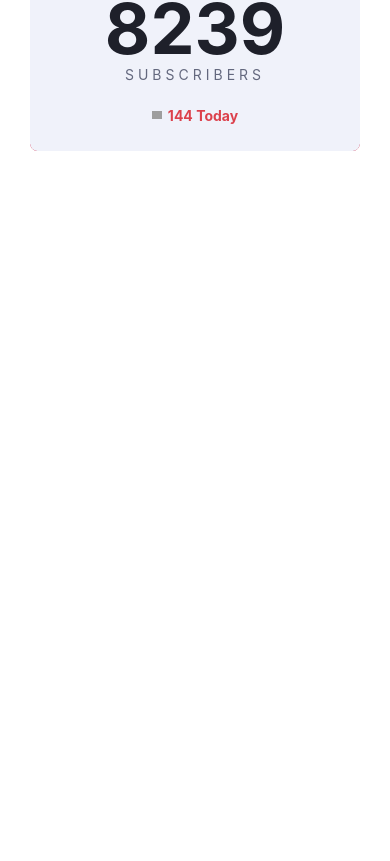
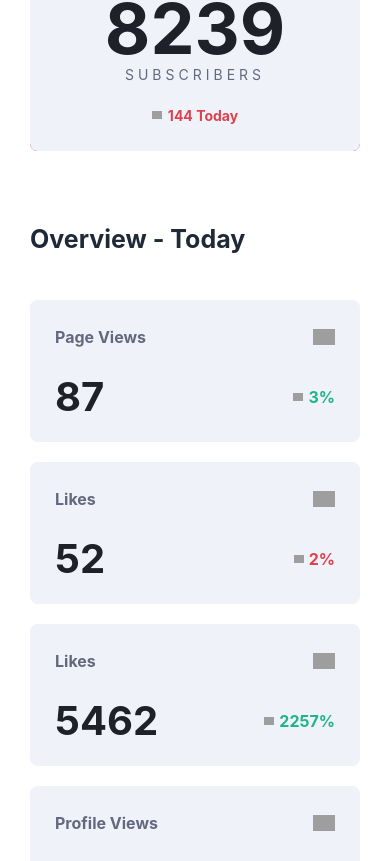
Before and after one commit to cendyz/social-media-dashboard-with-theme-switcher, a Vue app: page / in a window 390 px wide. Shown: the part 1136-1997 px from the top of the page. Before the commit the page ends 1287 px from the top, so only its background shows below. Built offline with nearby package versions, Linux system fonts and the light colour scheme; grey boxes are pictures that could not be loaded; what @splidejs/vue-splide would draw is missing.

Commit message:
SecondSection mobile

```diff
--- a/src/components/MainContent/Main.vue
+++ b/src/components/MainContent/Main.vue
@@ -1,11 +1,13 @@
 <template>
-	<main class="px-[3rem]">
+	<main class="px-[3rem] grid gap-y-[7rem]">
 		<FirstSection />
+		<SecondSection />
 	</main>
 </template>
 
 <script setup lang="ts">
 import FirstSection from './FirstSection.vue'
+import SecondSection from './SecondSection.vue';
 </script>
 
 <style scoped></style>
--- a/src/components/MainContent/SecondSection.vue
+++ b/src/components/MainContent/SecondSection.vue
@@ -1,21 +1,93 @@
 <template>
-	<section>
-		<div>
-			<div>
-				<p>page views</p>
-				<img src="" alt="facebook" />
+	<section class="grid gap-y-[2rem]">
+		<h2 class="text-[2.5rem] font-w700 pb-[2.2rem]">Overview - Today</h2>
+		<div v-for="(item, index) in data" :key="index" class="p-[2.5rem] bg-light-cardBg rounded-xl grid gap-y-[2.8rem]">
+			<div class="flex items-center justify-between">
+				<p class="font-w700 text-light-text">{{ item.title }}</p>
+				<img :src="item.img" alt="facebook" class="w-[2.2rem]" />
 			</div>
-			<div>
-				<p>82</p>
-				<div>
-					<img src="" alt="up" />
-					<p>3%</p>
+			<div class="flex items-center justify-between">
+				<p class="font-w700 text-[4rem] text-light-darkText leading-[1]">{{ item.num }}</p>
+				<div class="flex items-center gap-x-[.5rem]">
+					<img :src="item.arrow" alt="up" class="w-[1rem]" />
+					<p class="font-w700" :class="item.arrow === up ? 'text-primary-limeGreen' : 'text-primary-brightRed'">
+						{{ item.procent }}%
+					</p>
 				</div>
 			</div>
 		</div>
 	</section>
 </template>
 
-<script setup lang="ts"></script>
+<script setup lang="ts">
+import { reactive } from 'vue'
+import facebook from '@/images/icon-facebook.svg'
+import instagram from '@/images/icon-instagram.svg'
+import twitter from '@/images/icon-twitter.svg'
+import youtube from '@/images/icon-youtube.svg'
+import up from '@/images/icon-up.svg'
+import down from '@/images/icon-down.svg'
+
+const data = reactive({
+	0: {
+		title: 'Page Views',
+		img: facebook,
+		arrow: up,
+		num: 87,
+		procent: 3,
+	},
+	1: {
+		title: 'Likes',
+		img: facebook,
+		arrow: down,
+		num: 52,
+		procent: 2,
+	},
+	2: {
+		title: 'Likes',
+		img: instagram,
+		arrow: up,
+		num: 5462,
+		procent: 2257,
+	},
+	3: {
+		title: 'Profile Views',
+		img: instagram,
+		arrow: up,
+		num: '52k',
+		procent: 1375,
+	},
+	4: {
+		title: 'Retweets',
+		img: twitter,
+		arrow: up,
+		num: 117,
+		procent: 303,
+	},
+	5: {
+		title: 'Likes',
+		img: twitter,
+		arrow: up,
+		num: 507,
+		procent: 553,
+	},
+	6: {
+		title: 'Likes',
+		img: youtube,
+		arrow: down,
+		num: 107,
+		procent: 19,
+	},
+	7: {
+		title: 'Total views',
+		img: youtube,
+		arrow: down,
+		num: 1407,
+		procent: 12,
+	},
+})
+
+console.log(data[0].arrow === up)
+</script>
 
 <style scoped></style>
```
